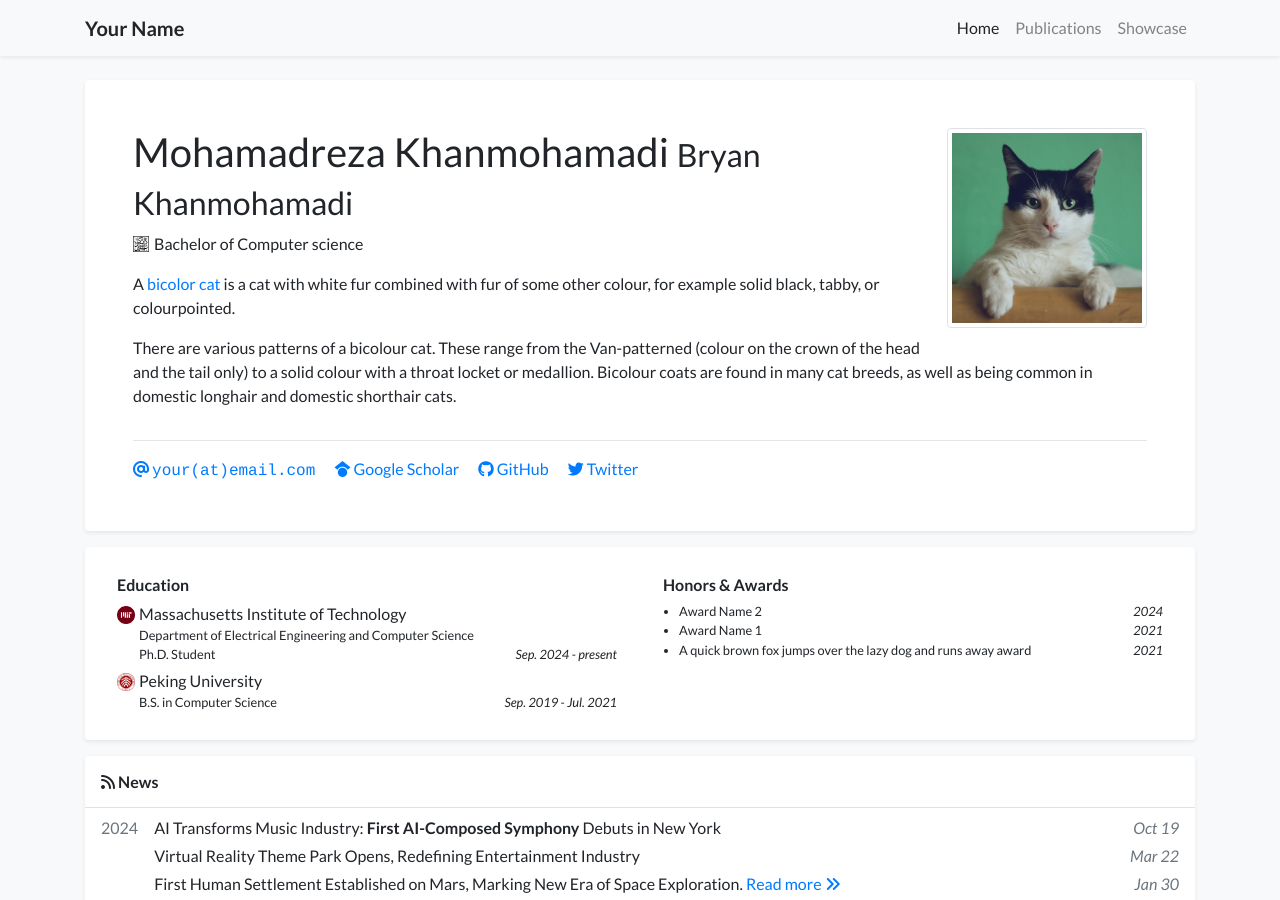
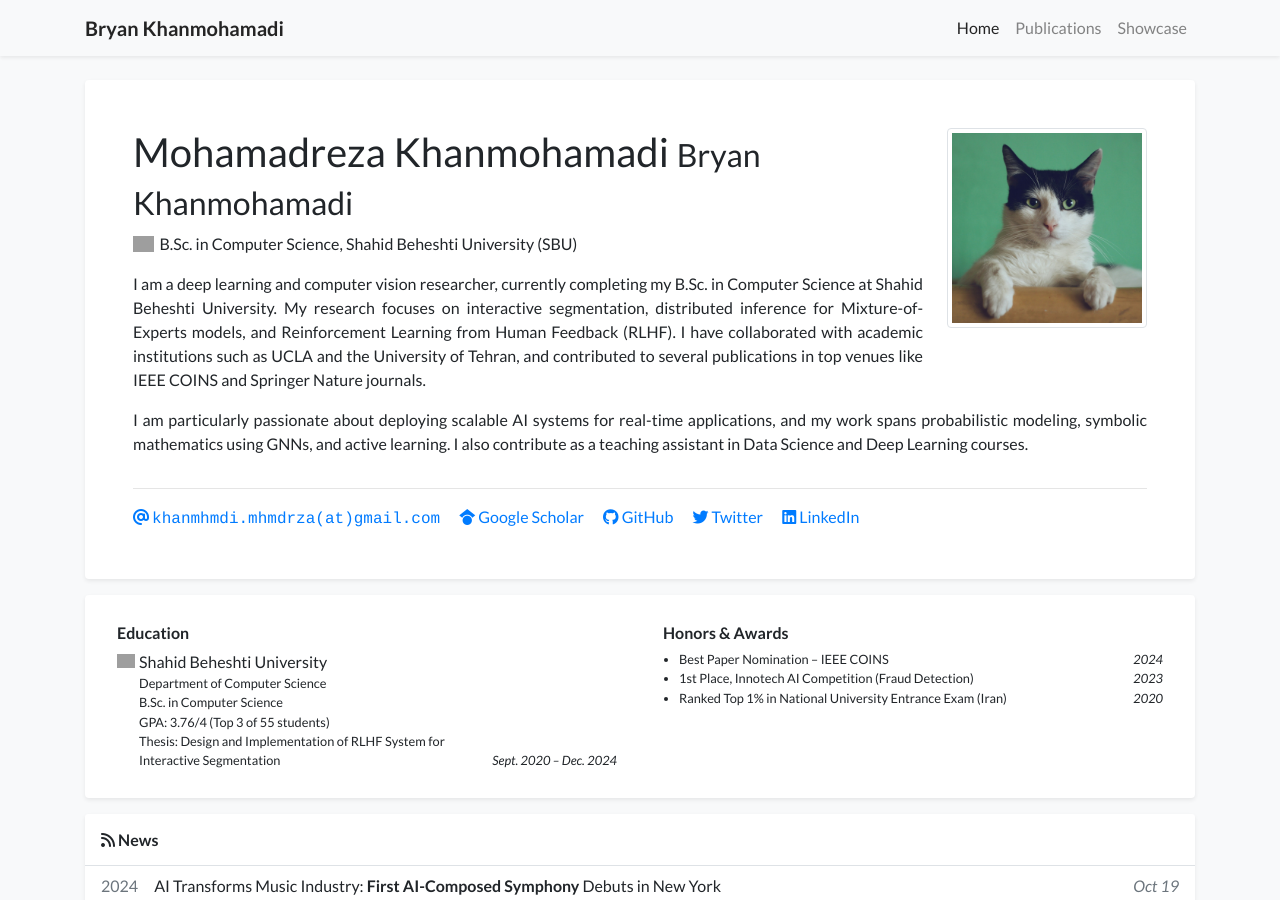
Before and after one commit to khanmhmdi/khanmhmdi.github.io, a Jekyll site: the page built from index.html, in a window 1280 px wide and 900 px high. Built offline with Jekyll 4.4.1, drawn with Linux system fonts in a browser that asks for light colours; nearby versions of some CDN libraries; a style sheet for code colours, icons or effects is not loaded; grey boxes are pictures that could not be loaded.

Commit message:
Update profile.yml

```diff
--- a/_data/profile.yml
+++ b/_data/profile.yml
@@ -1,59 +1,46 @@
 primary_name: "Mohamadreza Khanmohamadi"
 secondary_name: "Bryan Khanmohamadi"
-navbar_name: "Your Name"
+navbar_name: "Bryan Khanmohamadi"
 
 positions:
-- logo: /assets/images/Sbu.png  # Logo is optional
-  name: Bachelor of Computer science
+- logo: /assets/images/Sbu-logo.png
+  name: B.Sc. in Computer Science, Shahid Beheshti University (SBU)
 
-email: "your@email.com"
-# cv_link: link-to-your-cv-file
-gscholar: xFmQpf4AAAAJ  # This is an example, replace it with your own Google Scholar ID
-github: your_github_id
-twitter: your_twitter_id  # Do not include the '@' symbol
-# wechat_qrcode: /assets/images/etc/wechat.jpg
-# wechat_prompt: >-
-#   Please tell me your <strong>name</strong> and <strong>affiliation</strong> (current or past) when adding my wechat. Thanks!
-# linkedin: your-linked-in-id
-# orcid: 0000-0000-0000-0000
+email: "khanmhmdi.mhmdrza@gmail.com"
+gscholar: xFmQpf4AAAAJ
+github: bryankhm
+twitter: bryankhm
+linkedin: your-linkedin-id  # Replace with actual ID
 
-short_bio_text_justify: false
+short_bio_text_justify: true
 short_bio: >-
   <p>
-    A <a href="https://en.wikipedia.org/wiki/Bicolor_cat" target="_blank">bicolor cat</a> is a cat with white fur combined with fur of some other colour, for example solid black, tabby, or colourpointed.
+    I am a deep learning and computer vision researcher, currently completing my B.Sc. in Computer Science at Shahid Beheshti University. My research focuses on interactive segmentation, distributed inference for Mixture-of-Experts models, and Reinforcement Learning from Human Feedback (RLHF). I have collaborated with academic institutions such as UCLA and the University of Tehran, and contributed to several publications in top venues like IEEE COINS and Springer Nature journals.
   </p>
   <p>
-    There are various patterns of a bicolour cat. These range from the Van-patterned (colour on the crown of the head
-    and the tail only) to a solid colour with a throat locket or medallion. Bicolour coats are found in many cat breeds,
-    as well as being common in domestic longhair and domestic shorthair cats.
+    I am particularly passionate about deploying scalable AI systems for real-time applications, and my work spans probabilistic modeling, symbolic mathematics using GNNs, and active learning. I also contribute as a teaching assistant in Data Science and Deep Learning courses.
   </p>
 
 portrait_url: /assets/images/photos/portrait.jpg
 portrait_caption: >-
-  Photo by Manja Vitolic on Unsplash (this caption is optional, comment it out to disable).
+  Photo by Manja Vitolic on Unsplash
 
 education:
-- name: Massachusetts Institute of Technology
-  logo: /assets/images/badges/MIT_Social_circle.png
+- name: Shahid Beheshti University
+  logo: /assets/images/Sbu-logo.png
   position: >-
-    Department of Electrical Engineering and Computer Science <br/>
-    Ph.D. Student
-  date: Sep. 2024 - present
-- name: Peking University
-  logo: /assets/images/badges/PKU_red.png
-  position: B.S. in Computer Science
-  date: Sep. 2019 - Jul. 2021
-
-# experience:
-# - name: Peking University
-#   logo: /assets/images/badges/PKU_red.png
-#   position: Research Intern
-#   date: Sep. 2019 - Jul. 2021
+    Department of Computer Science <br/>
+    B.Sc. in Computer Science <br/>
+    GPA: 3.76/4 (Top 3 of 55 students) <br/>
+    Thesis: Design and Implementation of RLHF System for Interactive Segmentation
+  date: Sept. 2020 – Dec. 2024
 
 awards:
-- name: Award Name 2
+- name: Best Paper Nomination – IEEE COINS
   date: 2024
-- name: Award Name 1
-  date: 2021
-- name: A quick brown fox jumps over the lazy dog and runs away award
-  date: 2021
+- name: 1st Place, Innotech AI Competition (Fraud Detection)
+  date: 2023
+- name: Ranked Top 1% in National University Entrance Exam (Iran)
+  date: 2020
+
+# Optionally, add projects or publications as individual sections if needed.
```
